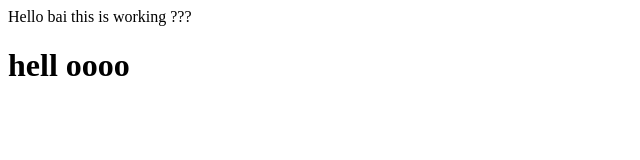
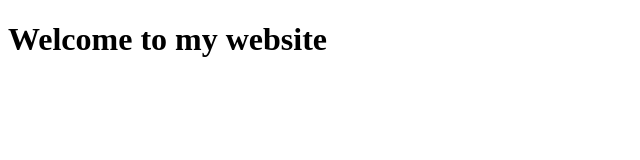
Before and after one commit to RedCarbons/html, a plain HTML site: page index.html in a window 1280 px wide. Shown: the whole page, without its empty margins (0-640 px from the left). Drawn offline with Linux system fonts and the light colour scheme.

Commit message:
Initial commit

```diff
--- a/index.html
+++ b/index.html
@@ -4,7 +4,6 @@
         <title>git test</title>
     </head>
     <body>
-        Hello bai this is working ???
-        <h1>hell oooo</h1>
+        <h1>Welcome to my website</h1>
     </body>
 </html>
```
